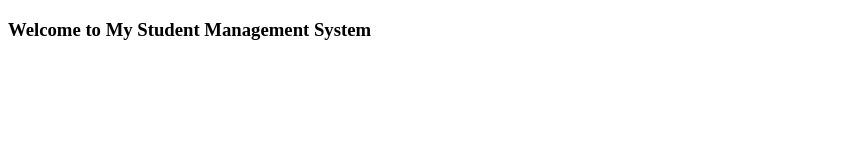
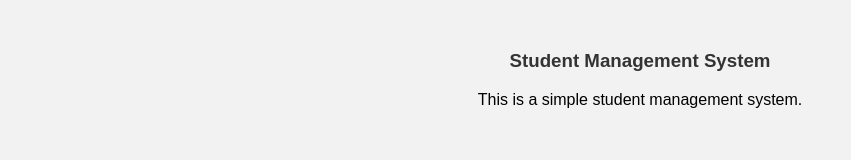
Before and after one commit to byamungulewis01/student-management, a plain HTML site: page index.html in a window 1280 px wide. Shown: the whole page, without its empty margins (0-851 px from the left). Drawn offline with Linux system fonts and the light colour scheme.

Commit message:
add new thing

```diff
--- a/index.html
+++ b/index.html
@@ -4,9 +4,22 @@
     <meta charset="UTF-8">
     <meta name="viewport" content="width=device-width, initial-scale=1.0">
     <title>Document</title>
+    <style>
+        body {
+            background-color: #f2f2f2;
+            font-family: Arial, sans-serif;
+            text-align: center;
+        }
+        h3 {
+            color: #333;
+            margin-top: 50px;
+        }
+    </style>
 </head>
 <body>
-    <h3>Welcome to My Student Management System</h3>
+    <h3>Student Management System</h3>
+    <!-- Content goes here -->
+    <p>This is a simple student management system.</p>
 
 </body>
 </html>
```
